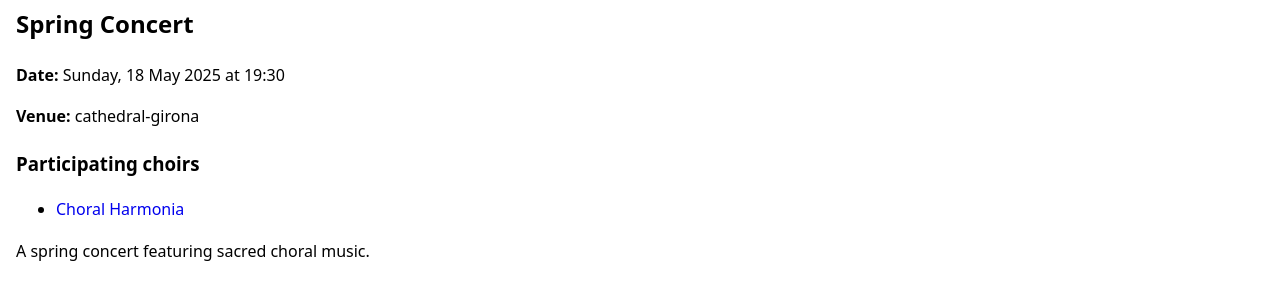
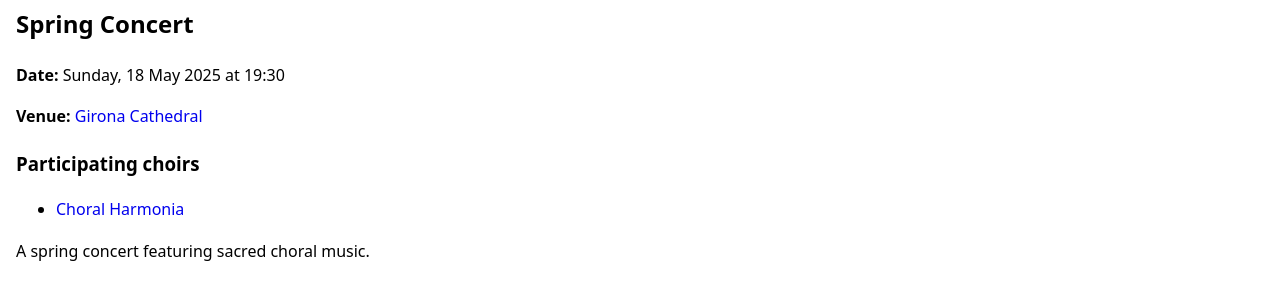
Before and after one commit to jllobera/quicanta, a Jekyll site: the page built from _concerts/spring-concert-2025.md, in a window 1280 px wide. Shown: the part 183-483 px from the top of the page. Built offline with Jekyll 4.4.1, drawn with Linux system fonts in a browser that asks for light colours.

Commit message:
Enhance venue display with link to venue page

```diff
--- a/_layouts/concert.html
+++ b/_layouts/concert.html
@@ -14,7 +14,17 @@ layout: default
   {% endif %}
 
   {% if page.venue %}
-    <p><strong>Venue:</strong> {{ page.venue }}</p>
+    {% assign venue = site.venues | where: "slug", page.venue | first %}
+    <p>
+      <strong>Venue:</strong>
+      {% if venue %}
+        <a href="{{ venue.url | relative_url }}">
+          {{ venue.name }}
+        </a>
+      {% else %}
+        {{ page.venue }}
+      {% endif %}
+    </p>
   {% endif %}
 
   {% if page.choirs %}
```
